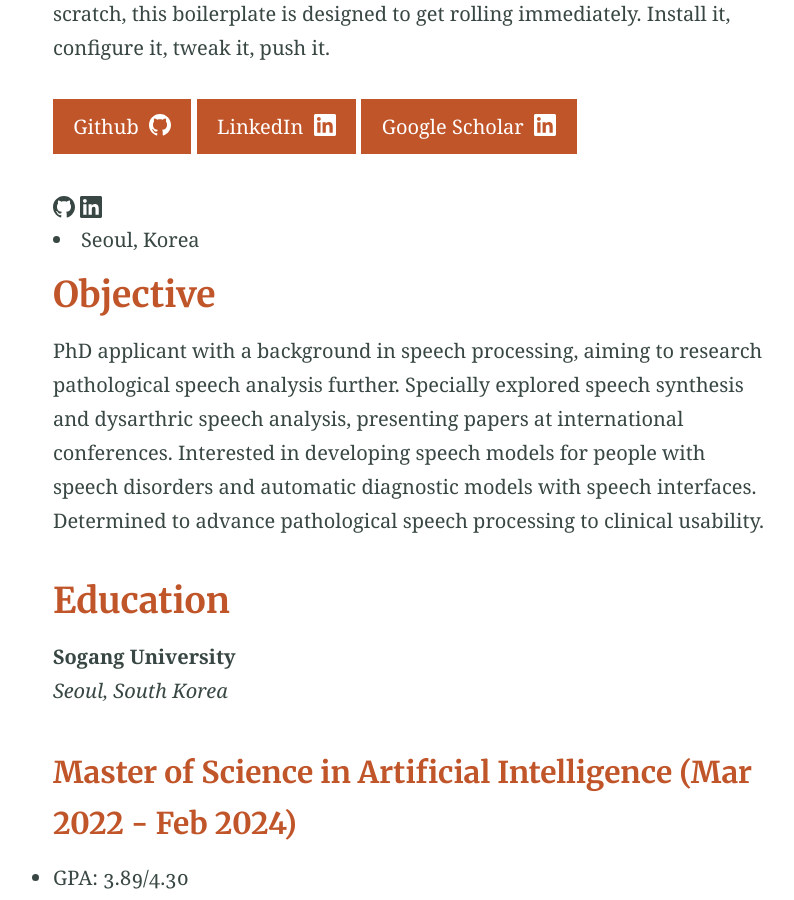
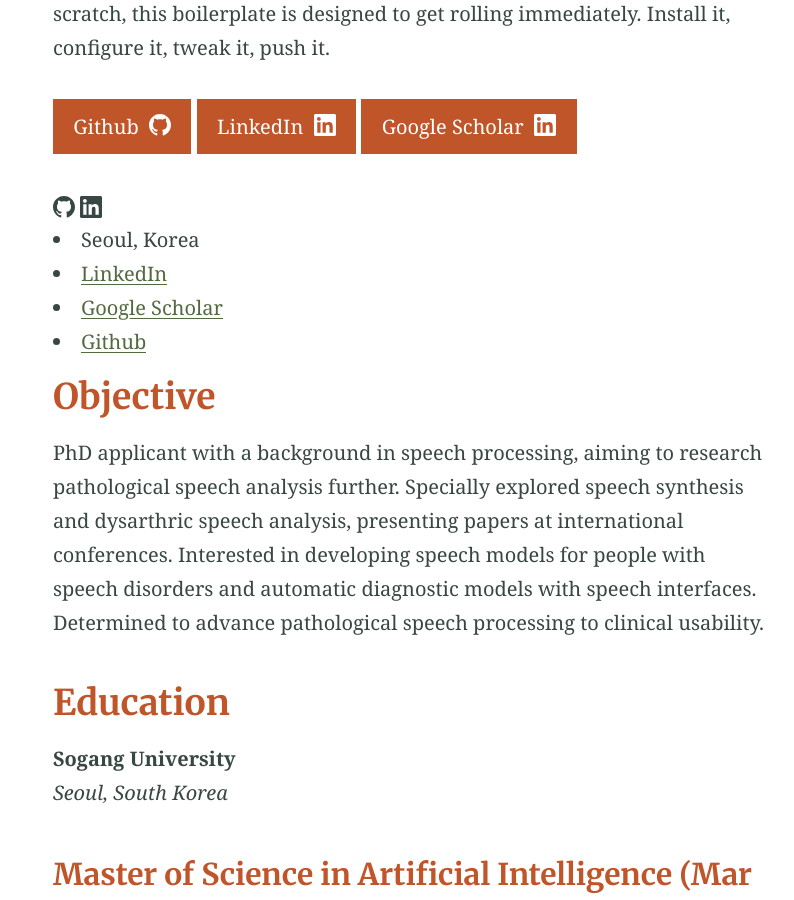
Before and after one commit to lakahaga/yerin-choi, a Jekyll site: the page built from index.md, in a window 1280 px wide and 900 px high, scrolled down 549 px. Shown: the whole window, without its empty margins (230-1024 px from the left). Built offline with Jekyll 4.4.1, drawn with Linux system fonts in a browser that asks for light colours.

Commit message:
Update index.md

```diff
--- a/index.md
+++ b/index.md
@@ -12,6 +12,9 @@ Alembic is a starting point for [Jekyll](https://jekyllrb.com/) projects. Rather
 {% include icon.html id="github" link="https://github.com/lakahaga" %} {% include icon.html id="linkedin" link="www.linkedin.com/in/yerin-choi-a30a4522a" %}
 
 <li><i class="fa fa-fw fa-map-marker" aria-hidden="true"></i> Seoul, Korea</li>
+<li><a href="https://www.linkedin.com/in/william-chen-6474a216b"><i class="fab fa-fw fa-linkedin" aria-hidden="true"></i> LinkedIn</a></li>
+<li><a href="https://scholar.google.com/citations?hl=en&amp;user=e89NRb0AAAAJ&amp;view_op=list_works&amp;sortby=title"><i class="fas fa-fw fa-graduation-cap"></i> Google Scholar</a></li>
+<li><a href="https://github.com/wanchichen"><i class="fab fa-fw fa-github" aria-hidden="true"></i> Github</a></li>
 
 ## Objective
 
```
